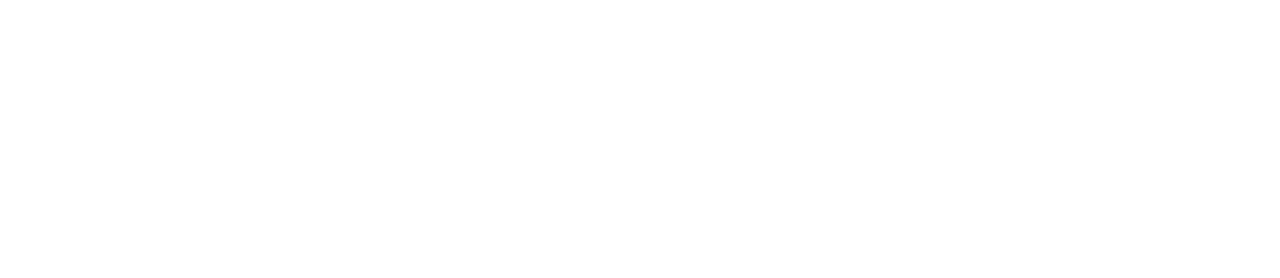
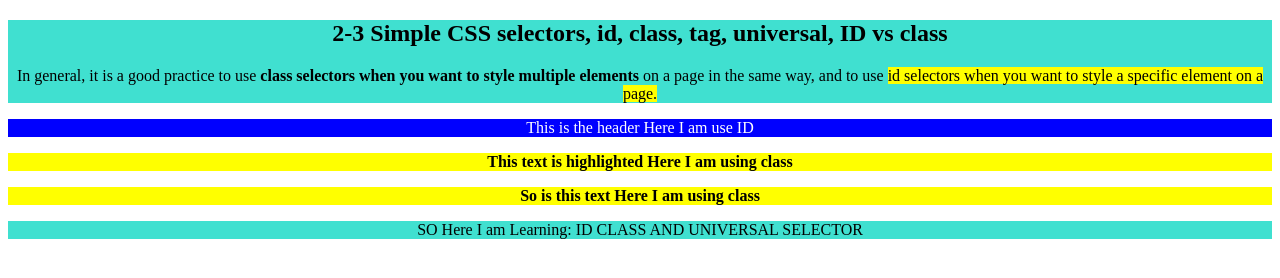
Before and after one commit to coderhasib23/css, a plain HTML site: page id_class.html in a window 1280 px wide. Drawn offline with Linux system fonts and the light colour scheme.

Commit message:
text alignment improvemnt

```diff
--- a/id_class.html
+++ b/id_class.html
@@ -5,6 +5,44 @@
     <meta http-equiv="X-UA-Compatible" content="IE=edge" />
     <meta name="viewport" content="width=device-width, initial-scale=1.0" />
     <title>id & class</title>
+    <style>
+      * {
+        text-align: center;
+      }
+      .container {
+        background-color: turquoise;
+        color: rgb(0, 0, 0);
+      }
+      #header {
+        background-color: blue;
+        color: white;
+      }
+      .highlight {
+        background-color: yellow;
+        font-weight: bold;
+      }
+    </style>
   </head>
-  <body></body>
+  <body>
+    <div class="container">
+      <h2>2-3 Simple CSS selectors, id, class, tag, universal, ID vs class</h2>
+      <p>
+        In general, it is a good practice to use
+        <strong id="test"
+          >class selectors when you want to style multiple elements</strong
+        >
+        on a page in the same way, and to use
+        <mark
+          >id selectors when you want to style a specific element on a
+          page.</mark
+        >
+      </p>
+    </div>
+    <div id="header">This is the header Here I am use ID</div>
+    <p class="highlight">This text is highlighted Here I am using class</p>
+    <p class="highlight">So is this text Here I am using class</p>
+    <div class="note container">
+      SO Here I am Learning: ID CLASS AND UNIVERSAL SELECTOR
+    </div>
+  </body>
 </html>
```
Also changed, not shown: color_font.html (+1 -0 lines).
